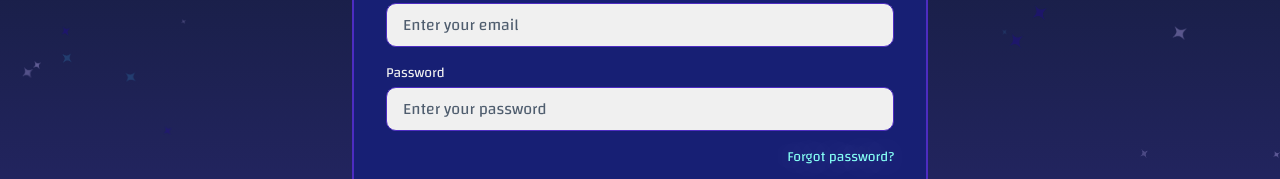
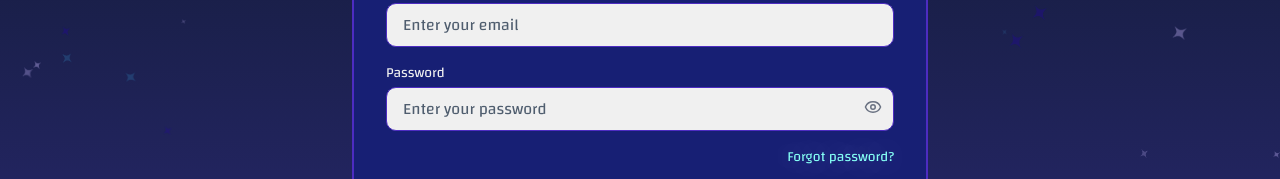
Before and after one commit to syaquiii/IT-FEST-2025, a Next.js app: page /login in a window 1280 px wide. Shown: the part 291-470 px from the top of the page. Built offline with nearby package versions, Linux system fonts and the light colour scheme; no server answers.

Commit message:
chore: add password-toggle in login form

```diff
--- a/src/feature/_user/login/components/LoginForm.tsx
+++ b/src/feature/_user/login/components/LoginForm.tsx
@@ -1,6 +1,8 @@
 import { Button } from "@/shared/components/ui/Button";
 import { Input } from "@/shared/components/ui/Input";
 import Link from "next/link";
+import { useTogglePassword } from "../../register/hooks/useTogglePassword";
+import { Eye, EyeOff } from "lucide-react";
 
 interface LoginFormProps {
   email: string;
@@ -24,6 +26,7 @@ const LoginForm: React.FC<LoginFormProps> = ({
   setPassword,
   handleSubmit,
 }) => {
+  const passwordToggle = useTogglePassword();
   if (isAuthenticated) {
     return (
       <div className="flex items-center justify-center">
@@ -80,9 +83,10 @@ const LoginForm: React.FC<LoginFormProps> = ({
             className="text-sm sm:text-base"
           />
 
+          <div className="relative">
             <Input
               label="Password"
-            type="password"
+              type={passwordToggle.isVisible ? "text" : "password"}
               placeholder="Enter your password"
               value={password}
               onChange={(e) => setPassword(e.target.value)}
@@ -90,6 +94,19 @@ const LoginForm: React.FC<LoginFormProps> = ({
               disabled={loading}
               className="text-sm sm:text-base"
             />
+            <button
+              type="button"
+              onClick={passwordToggle.toggleVisibility}
+              className="absolute right-3 top-11 transform -translate-y-1/2 text-gray-500 hover:text-gray-700 focus:outline-none"
+              tabIndex={-1}
+            >
+              {passwordToggle.isVisible ? (
+                <EyeOff size={18} />
+              ) : (
+                <Eye size={18} />
+              )}
+            </button>
+          </div>
 
           <div className="text-sm text-right sm:text-sm text-white/80 text-glow ">
             <Link href={"/forgot-password"} className="text-[#85FFF5]">
```
Lines whose indentation alone changed are shown as unchanged.
